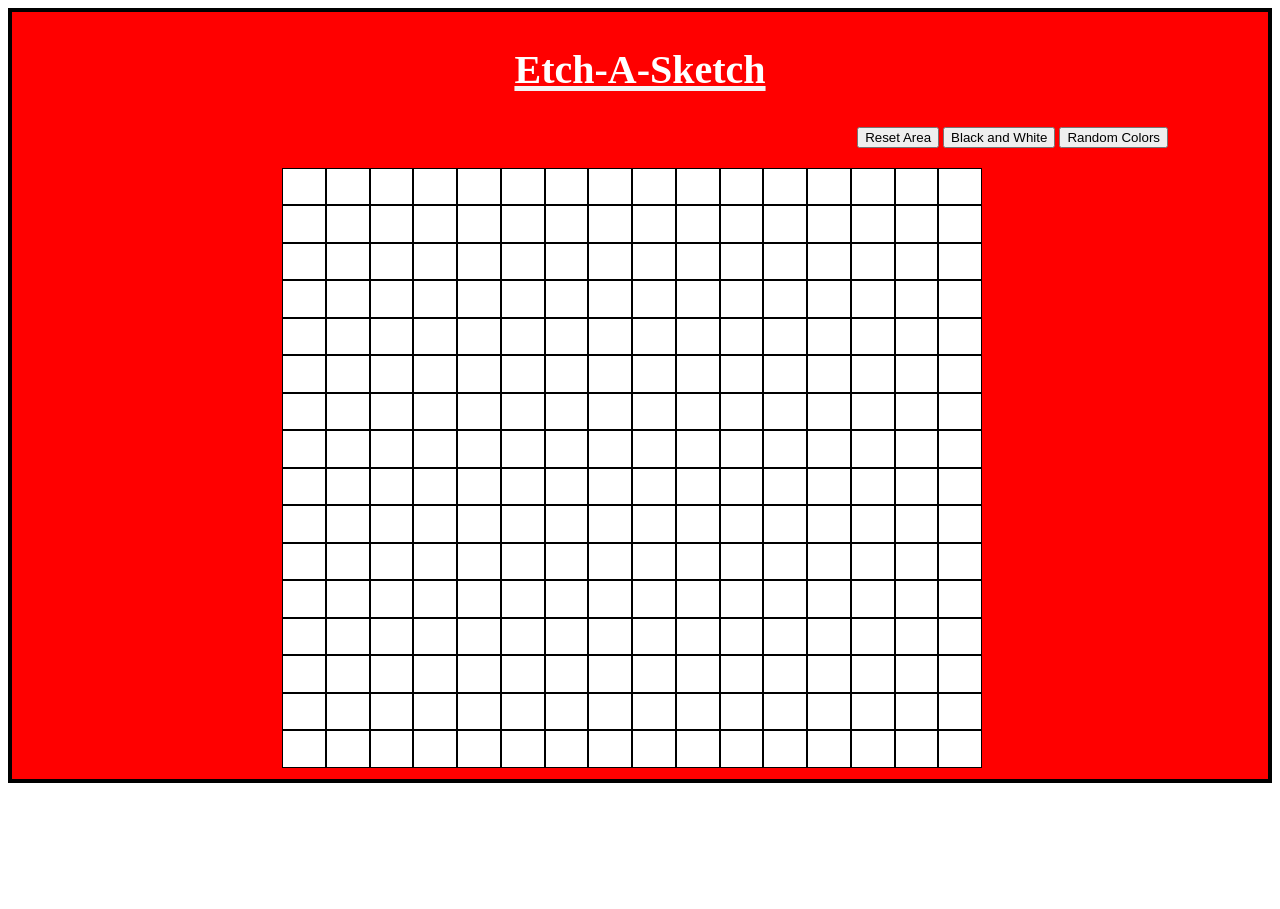
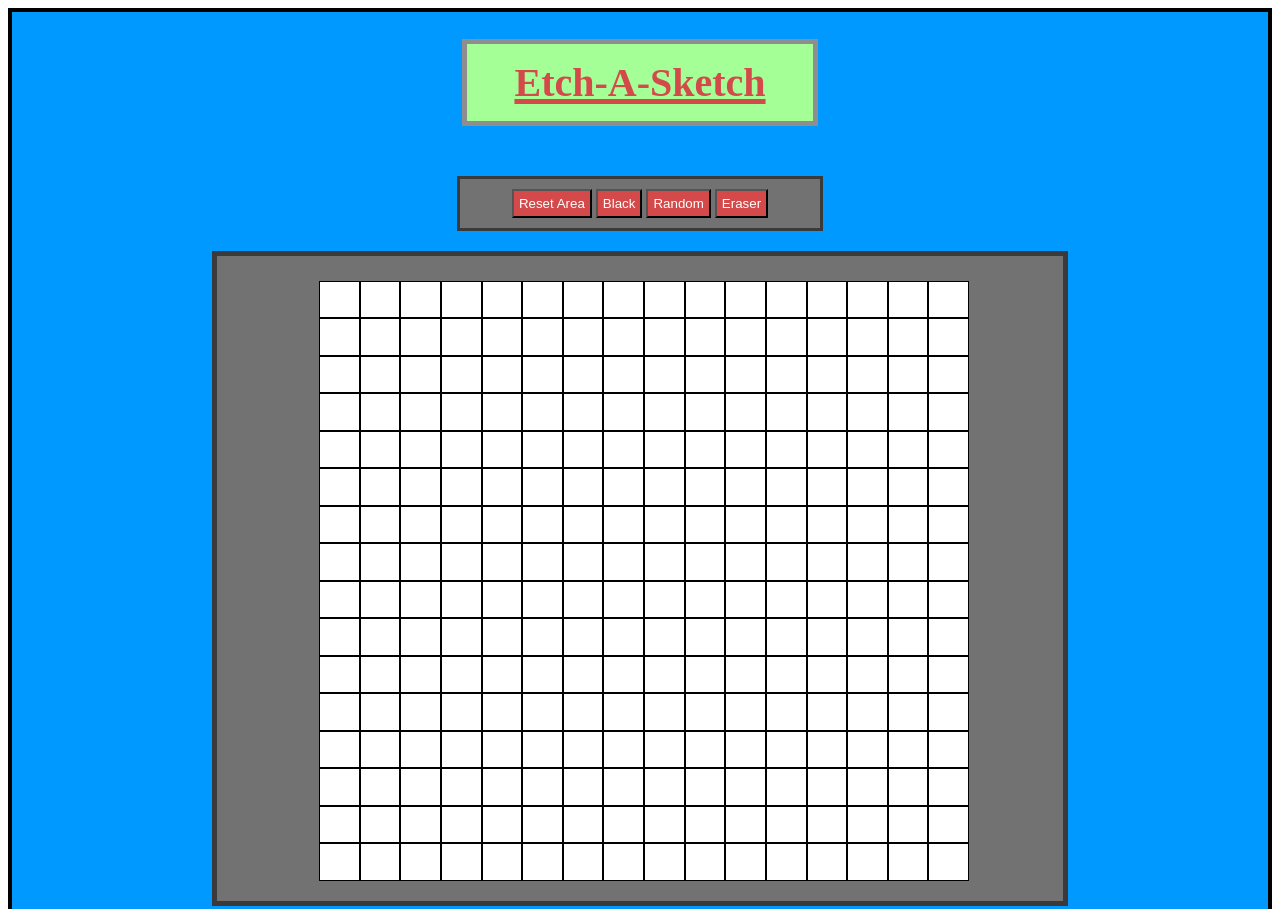
Before and after one commit to amherro/Etch-A-Sketch, a plain HTML site: page index.html in a window 1280 px wide. Shown: the top 909 px of the page. Before the commit the page ends 800 px from the top, so only its background shows below. Drawn offline with Linux system fonts and the light colour scheme.

Commit message:
Added ability to switch between using black and random colors to draw with. Also added an eraser to erase individual cells.

```diff
--- a/index.html
+++ b/index.html
@@ -12,13 +12,16 @@
         <h1 class="heading">Etch-A-Sketch</h1>
         <div class="btns">
             <button class="resetBtn">Reset Area</button>
-            <button class="bwColors">Black and White</button>
-            <button class="randomColors">Random Colors</button>
+            <button class="bwColors">Black</button>
+            <button class="randomColors">Random</button>
+            <button class="eraser">Eraser</button>
+        </div>
+        <div class="mainContainer">
+            <div class="mainGrid">
+
+            </div>
         </div>
 
-        <div class="mainGrid">
-
-        </div>
     </main>
 </body>
 
--- a/script.js
+++ b/script.js
@@ -1,10 +1,10 @@
-//Basic function works...now need to add random color button and be able to switch between black and white and random colors. Also want to update/improve the design of the page
-
 const grid = document.querySelector('.mainGrid')
 const resetBtn = document.querySelector('.resetBtn')
-const bw = document.querySelector('.bwColors')
-const randomColors = document.querySelector('.randomColors')
+const black = document.querySelector('.bwColors')
+const random = document.querySelector('.randomColors')
+const eraser = document.querySelector('.eraser');
 let cell;
+
 function createGrid(rows, columns) {
     grid.style.setProperty('--grid-rows', rows)
     grid.style.setProperty('--grid-cols', columns)
@@ -13,10 +13,35 @@ function createGrid(rows, columns) {
         cell.classList.add('cell')
         grid.appendChild(cell);
         cell.addEventListener('mouseover', (e) => {
-            e.target.classList.add('drawColor')
+            if (cell.classList.contains('random')) {
+                let randomColorSelection = Math.floor(Math.random() * 16777215);
+                e.target.style.backgroundColor = `#${randomColorSelection}`
+            } else if (cell.classList.contains('black')) {
+                e.target.style.backgroundColor = '#000'
+            } else if (cell.classList.contains('eraser')) {
+                e.target.style.backgroundColor = '#fff'
+            } else {
+                e.target.style.backgroundColor = '#000'
+            }
         })
     }
 }
+
+random.addEventListener('click', () => {
+    cell.classList.add('random');
+    cell.classList.remove('black');
+})
+
+black.addEventListener('click', () => {
+    cell.classList.add('black')
+    cell.classList.remove('random')
+})
+eraser.addEventListener('click', () => {
+    cell.classList.add('eraser');
+    cell.classList.remove('random')
+    cell.classList.remove('black')
+})
+
 createGrid(16, 16)
 
 resetBtn.addEventListener('click', () => {
@@ -30,23 +55,3 @@ resetBtn.addEventListener('click', () => {
     columns = prompt('How many columns would you like for your sketch?')
     createGrid(rows, columns)
 })
-
-/*
-
-bw.addEventListener('click', () => {
-    cell.classList.add('drawColor')
-})
-function randomColor() {
-    let letters = '0123456789abcdef'
-    let colors = '#'
-    for (let i = 0; i < 6; i++){
-        colors += letters[Math.floor(Math.random() * 16)]
-    }
-    return colors
-}
-randomColors.addEventListener('click', () => {
-    cell.addEventListener('mouseover', () => {
-        randomColor();
-    })
-})
-*/
--- a/style.css
+++ b/style.css
@@ -4,25 +4,55 @@
 }
 .heading {
     text-align: center;
-    color: #fff;
+    color: rgb(212, 73, 73);
+    text-decoration: underline rgb(212, 73, 73) 5px;
     font-family: 'Phosphate';
     font-size: 40px;
-    background-color: rgb(255, 0, 0);
-    text-decoration: underline #f4f4f4 5px;
+    background-color: rgb(165, 255, 151);
     margin-right: 450px;
     margin-left: 450px;
-    padding: 7px;
+    margin-bottom: 50px;
+    padding: 15px;
+    border: solid 5px rgb(143, 142, 142);
 }
 .btns {
-    text-align: right;
+    text-align: center;
     margin-bottom: 20px;
-    margin-right: 100px;
+    margin-right: 445px;
+    margin-left: 445px;
+    padding: 10px;
+    border: solid 3px rgb(58, 58, 58);
+    background-color: rgb(114, 114, 114);
+}
+button {
+    background-color: rgb(212, 73, 73);
+    color: #fff;
+    padding: 5px;
+}
+button:hover {
+    background-color: rgb(0, 0, 0);
+
+}
+button:active {
+    font-weight: bold;
+}
+.mainContainer {
+    background-color: rgb(114, 114, 114);
+    margin: 0px 95px;
+    margin-left: 200px;
+    margin-right: 200px;
+    padding-right: 10px;
+    position: relative;
+    padding-top: 25px;
+    padding-bottom: 10px;
+    border: solid 5px rgb(58, 58, 58);
+
 }
 .mainBackground {
-    background-color: rgb(255, 0, 0);
-
-    padding-bottom: 1px;
+    background-color: rgb(0, 153, 255);
+    padding-bottom: 50px;
     border: 4px solid #000;
+    justify-content: center;
 }
 .mainGrid {
     display: grid;
@@ -30,17 +60,12 @@
     background-color: #fff;
     grid-template-rows: repeat(var(--grid-rows), 1fr);
     grid-template-columns: repeat(var(--grid-cols), 1fr);
-    width: 700px;
+    width: 650px;
     height: 600px;
-    margin-left: 270px;
+    margin-left: 102px;
     margin-bottom: 10px;
 }
+
 .cell {
     border: black solid 1px;
 }
-.drawColor {
-    background-color: rgb(0, 0, 0);
-}
-.drawRandomColor {
-    background-color: rgb(red, green, blue);
-}
```
